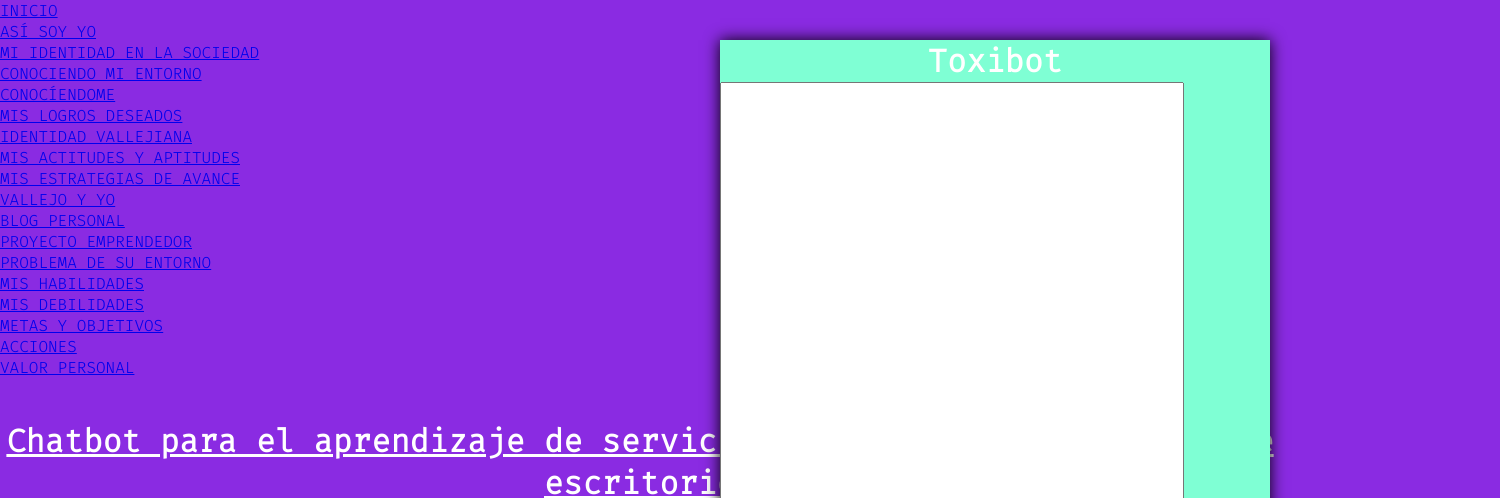
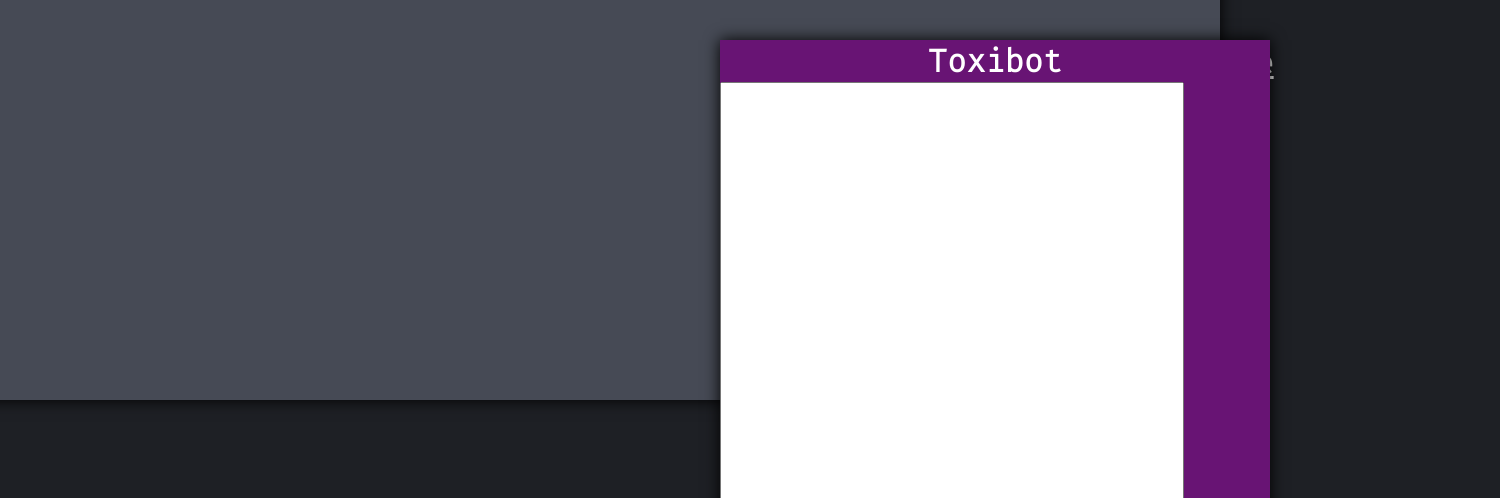
Before and after one commit to harol2000/probando1, a plain HTML site: page index.html in a window 1280 px wide. Shown: the top 498 px of the page, 1500 px wide, since content can reach past the window. Drawn offline with Linux system fonts and the light colour scheme.

Commit message:
Update style.css

```diff
--- a/style.css
+++ b/style.css
@@ -8,18 +8,30 @@
 }
 
 body{
-    background-color: blueviolet;
+    background-color: #1E2025;
 }
 .container{
 height: 740px;
 width: 550px;
-background-color: aquamarine;
-position: fixed;
+background-color: #681474;
+position: fixed;  /* con position fixed se mantedra siempre en pagina a donde te muevas*/
 bottom: 20px;
 right: 10px;
 box-shadow: 0px 0px 15px 0px black;
+
 }
 
+.containerP{
+  height: 733px;
+  width: 2432px;
+  background-color: #464A55;
+  position: fixed;
+  bottom: 400px;
+  right: 60px;
+  box-shadow: 0px 0px 15px 0px black;
+
+
+  }
 
   .boton_personalizado{
     text-decoration: none;
@@ -31,3 +43,56 @@ box-shadow: 0px 0px 15px 0px black;
     border-radius: 6px;
     border: 2px solid #0016b0;
   }
+
+  #menuP{
+    margin: auto;
+    width: 1500px;
+    font-family: Arial, Helvetica, sans-serif;
+  }
+
+  .menu{
+      list-style: none;
+      padding: 0;
+      background-color: black;
+      width: 90%;
+      max-width: 100%;
+      margin: auto;
+  }
+
+  .menu li a{
+    background-color: rgb(53, 49, 49);
+        text-decoration: none;
+        color:white;
+        text-decoration: none;
+        padding: 10px 15px;
+        display: block;
+  }
+  ul, ol{
+    list-style: none;
+  }
+
+ /* .menu li{
+    display: inline-block;
+    text-align: center;
+}
+  .menu > li{
+      float:left;
+  }
+*/
+
+  .menu li a:hover{
+      background: rgb(117, 25, 117);
+  }
+
+.menu li ul {
+  display: none;
+  position: absolute;
+  min-width: 140px;
+}
+
+.menu > li{
+  float:left;
+}
+.menu li:hover > ul{
+  display: block;
+}
```
